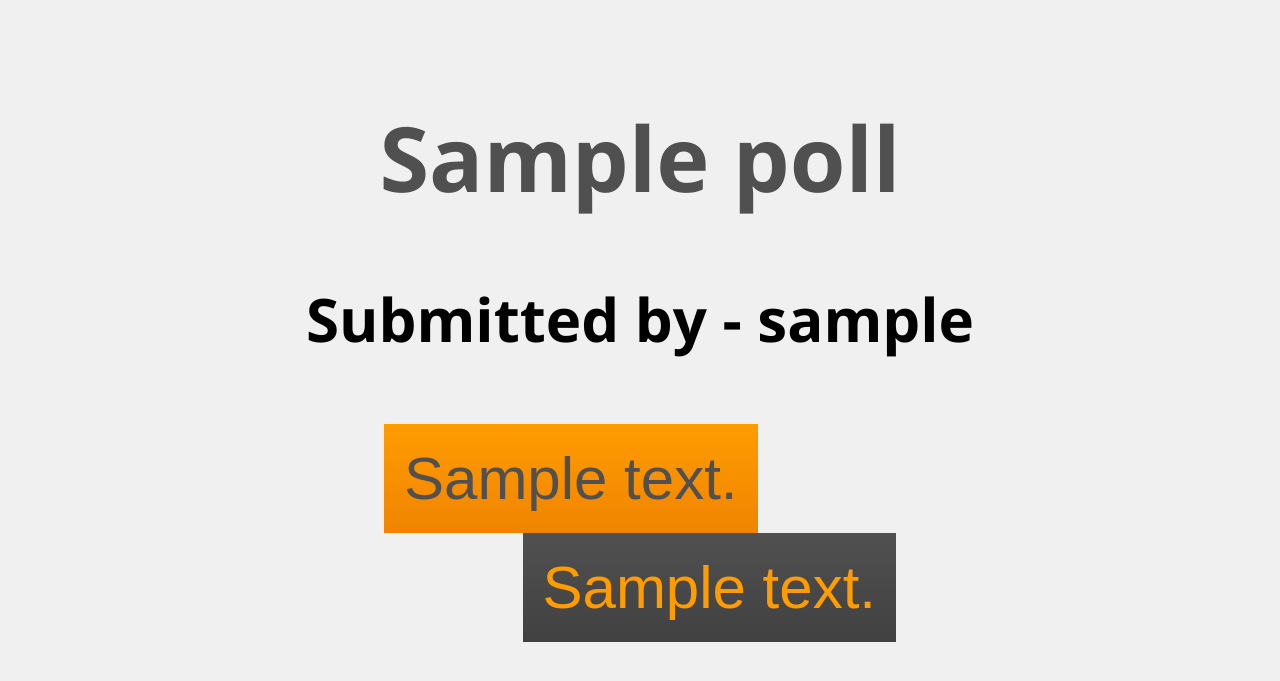
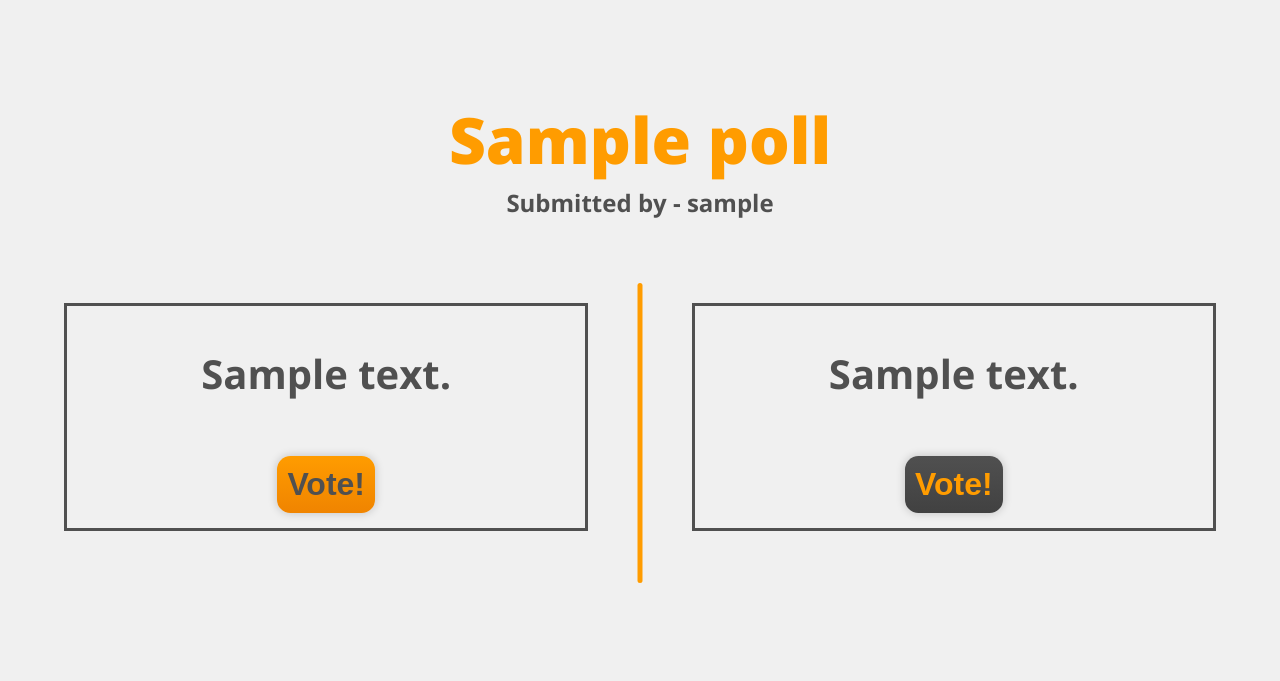
Before and after one commit to RobbertSinclair/Pollarize, a Django app: a page that uses pollarize/templates/poll_app/vote.html in a window 1280 px wide. Shown: the part 54-735 px from the top of the page. Run offline with Django 3.2, Linux system fonts and the light colour scheme; a user stored in the database is signed in; tables that the repository leaves empty hold one stand-in row (values such as "Sample post"); grey boxes marked "Sample" are stand-in pictures; some libraries are stand-ins or nearby versions.

Commit message:
changed css of vote page

```diff
--- a/pollarize/static/css/vote.css
+++ b/pollarize/static/css/vote.css
@@ -1,72 +1,76 @@
-.vote-div h1 {
-    font-size: 90px;
+#question {
+    color: #FF9C00;
+    font-size: 4em;
+    font-weight: 800;
 }
 
+
 .voting-form button{
-    border: none;
-    font-size: 60px;
-    padding: 20px;
-    text-align: center;
+    padding: 10px;
+    font-size: 2em;
 }
 
 .voting-form {
     margin-top: 5%;
-    margin-left: 30%;
-    margin-right: 30%;
-    width: 40%;
-}
-
-#answer1 {
-    float: left;
+    margin-left: 5%;
+    margin-right: 5%;
 }
 
 .vote-div h2 {
     text-align: center;
-    font-size: 60px;
+    font-size: 1.5em;
+    color: #505050;
+    margin-top: -40px
 }
 
-#answer1:hover {
-    background-color: #505050 !important;
-    color: #FF9C00 !important;
+h3 {
+    color: #505050;
+    font-size: 2.5em;
 }
 
-#answer2 {
+#left_option, #right_option{
+    display: inline-block;
+    text-align: center;
+    width:45%;
+    min-width: 300px;
+    overflow:hidden;
+    border: 3px solid #505050;
+    margin-top: 20px;
+    margin-bottom: 20px;
+}
+
+#left_option{
+    float: left;
+}
+
+#right_option {
     float: right;
 }
 
-#answer2:hover {
-    background-color: #FF9C00 !important;
-    color: #505050 !important;
+.vertical_divider{
+    display: inline-block;
+    margin: auto;
+    position: absolute;
+    left: 50%;
+    transform: translateX(-50%);
+    text-align: center;
+    width:5px;
+    height: 300px;
+    background-color: #ff9c00;
+    border-radius: 40px;
 }
 
-@media only screen and (max-width: 700px) {
-    .vote-div h1 {
-        font-size: 30px;
+@media only screen and (max-width: 735px) {
+    #left_option, #right_option{
+      float: none;
+      display: block;
+      margin:auto;
+      margin-top: 25px;
+      margin-bottom: 25px;
     }
 
-    .vote-div h2 {
-        font-size: 20px;
+    .vertical_divider {
+        display: none;
     }
 
-    .voting-form button {
-        font-size: 30px;
-    }
-
-    .voting-form {
-        margin-left: 10%;
-        margin-right: 10%;
-        width: 80%;
-    }
-}
-
-@media only screen and (max-width: 1100px) and (min-width: 700px) {
-    .vote-div h1 {
-        font-size: 60px;
-    }
-
-    .voting-form {
-        margin-left: 15%;
-        margin-right: 15%;
-        width: 70%;
-    }
-}
+  }
--- a/pollarize/static/js/vote.js
+++ b/pollarize/static/js/vote.js
@@ -9,7 +9,7 @@ $(document).ready(function() {
         var data = {
             poll_slug: poll_slug,
             answer_id: id,
-            the_answer: $("#" + this.id).text(),
+            the_answer: $("." + this.id).text(),
             csrfmiddlewaretoken: $("input[name='csrfmiddlewaretoken']").val(),
         }
         $.ajax({
--- a/pollarize/templates/poll_app/vote.html
+++ b/pollarize/templates/poll_app/vote.html
@@ -9,16 +9,25 @@
 
 {% block body_block %}
         <div class="vote-div">
-    <h1>{{ poll.question }}</h1>
+            <h1 id="question">{{ poll.question }}</h1>
             <h2>Submitted by - {{ poll.submitter.username }}</h2>
             <div class="voting-form">
-        {% if user.is_authenticated %}
+                <div id="left_option">
                     {% csrf_token %}
-        <button class="orange_button answer-button" id="answer1">{{ poll.answer1 }}</button>
-        <button class="grey_button answer-button" id="answer2">{{ poll.answer2 }}</button>
-        {% else %}
-        <h1><a href="{% url 'poll_app:login' %}">Login</a> to vote.</h1>
-        {% endif %}
+                    <h3 class="answer1">{{ poll.answer1 }}</h3>
+                    <div class="action_buttons">
+                        <button class="orange_button answer-button" id="answer1">Vote!</button>
+                    </div>
+                </div>
+
+                <div class="vertical_divider"></div>
+
+                <div id="right_option">
+                    <h3 class="answer2">{{ poll.answer2 }}</h3>
+                    <div class="action_buttons">
+                        <button class="grey_button answer-button" id="answer2">Vote!</button>
+                    </div>
+                </div>
             </div>
         </div>
 {% endblock %}
```
Lines whose indentation alone changed are shown as unchanged.
